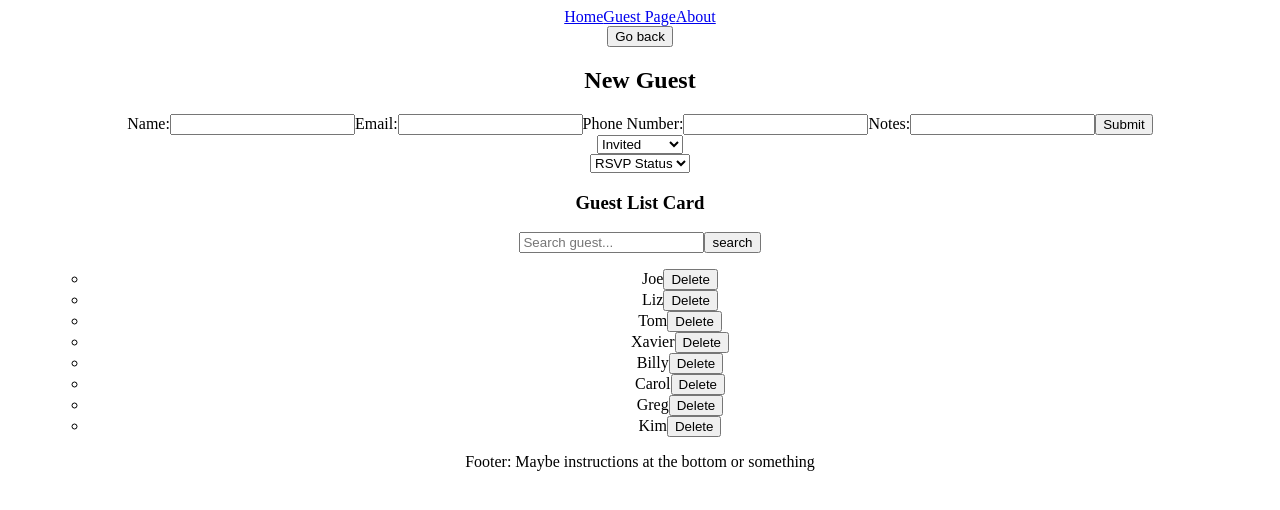
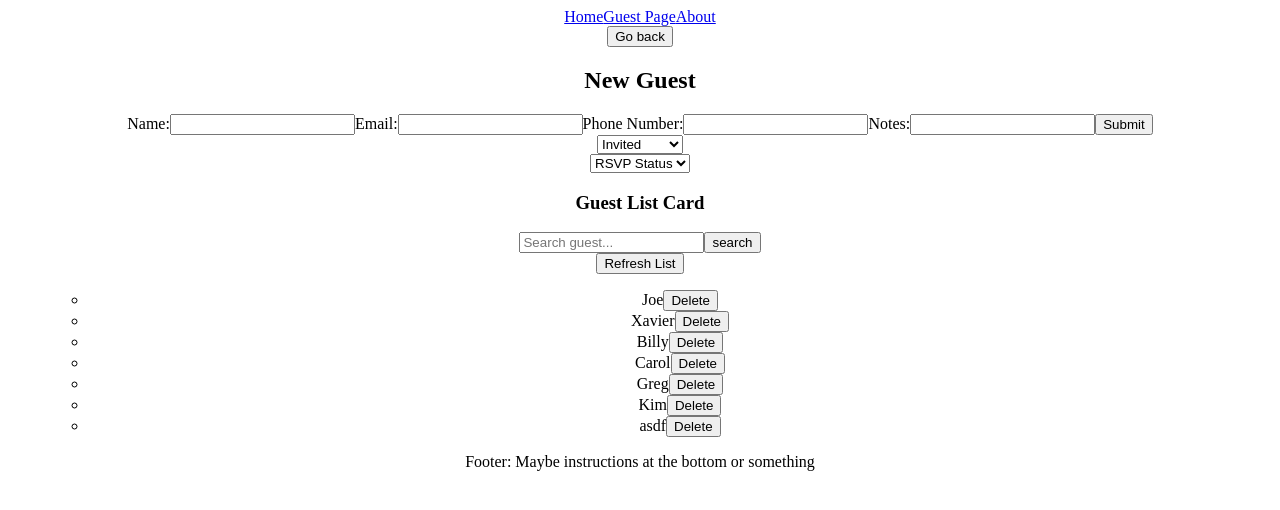
Before and after one commit to jsltran3/phase-2-project-wedding-seating, a React (Create React App) app in the folder my-app/: page /GuestPage in a window 1280 px wide. Shown: the top 510 px of the page. Built offline with nearby package versions, Linux system fonts and the light colour scheme; data requests are answered from the project's data file.

Commit message:
add refresh page button

```diff
--- a/my-app/db.json
+++ b/my-app/db.json
@@ -7,22 +7,6 @@
       "phone": "349258420958",
       "notes": "whocares",
       "id": 2
-    },
-    {
-      "name": "Liz",
-      "attendance": "Declined",
-      "email": "email@gmail.com",
-      "phone": "2409353209",
-      "notes": "whatever",
-      "id": 3
-    },
-    {
-      "name": "Tom",
-      "attendance": "Attending",
-      "email": "thomas@gmail.com",
-      "phone": "34038",
-      "notes": "whatever",
-      "id": 4
     },
     {
       "name": "Xavier",
@@ -63,6 +47,14 @@
       "phone": "234083089",
       "notes": "whatever",
       "id": 9
+    },
+    {
+      "name": "asdf",
+      "attendance": "Invited",
+      "email": "",
+      "phone": "",
+      "notes": "",
+      "id": 10
     }
   ]
 }
--- a/my-app/src/JS/GuestPage.js
+++ b/my-app/src/JS/GuestPage.js
@@ -7,8 +7,6 @@ import Search from "./Search";
 function GuestPage() {
 	const [guestList, setGuestList] = useState([]);
 	const [selectAttendance, setSelectAttendance] = useState("All");
-	//passed down serach
-	// const [inputText, setInputText] = useState("");
 
 	//passed down search
 	useEffect(() => {
@@ -20,24 +18,23 @@ function GuestPage() {
 			});
 	}, []);
 
+	const recallList = () => useEffect(() => {
+		fetch("http://localhost:4000/weddingGuests")
+			.then((resp) => resp.json())
+			.then((guests) => {
+				setGuestList(guests)
+				// setInputText(guestList)
+			});
+	}, []);
 
-	//passed down search
-	// function handleSubmitSearch(event) {
-	// 	event.preventDefault();
-
-	// 	setGuestList(guestList.filter(guest => guest.name.toLowerCase().includes(inputText.toLowerCase())))
-
-	// }
-
-	useEffect(() => console.log(guestsToDisplay.map(guest => guest.name)))
-
-	//passed down search
-	// function handleChangeSearch(event) {
-	// 	setInputText(event.target.value)
-	// }
+	// useEffect(() => console.log(guestsToDisplay.map(guest => guest.name)))
 
 	function handleAttendanceChange(rsvpStatus) {
 		setSelectAttendance(rsvpStatus)
+	}
+
+	function handleAddGuest(newguest) {
+		setGuestList([...guestList, newguest]);
 	}
 
 	function handleDeleteGuest(id) {
@@ -45,8 +42,10 @@ function GuestPage() {
 		setGuestList(updatedGuests)
   }
 
-	function handleAddGuest(newguest) {
-		setGuestList([...guestList, newguest]);
+	function handleRefreshSubmit(event) {
+		event.preventDefault(event);
+		window.location.reload(false);
+
 	}
 
 	const guestsToDisplay = guestList.filter((guest => {
@@ -54,6 +53,19 @@ function GuestPage() {
 
 		return guest.attendance === selectAttendance;
 	}));
+
+	const filteredDisplayedGuest = guestsToDisplay.map((guest) => (
+		<Guests
+			guest={guestList}
+			name={guest.name}
+			key={guest.id}
+			id={guest.id}
+			onDeleteGuests={handleDeleteGuest}
+		/>
+	))
+
+
+
 
 	return (
 		<div>
@@ -65,42 +77,28 @@ function GuestPage() {
 				selectAttendance={selectAttendance}
 				onAttendanceChange={handleAttendanceChange}
 			/>
-			{/* <form onSubmit={ handleSubmitSearch }>
-				<input
-					type="text"
-					name="inputText"
-					id="inputText"
-					value={ inputText }
-					placeholder="Search guest..."
-					onChange={ handleChangeSearch }
-				/>
-				<input
-					type="submit"
-					value="search"
-				/>
-		</form> */}
 			<h3>Guest List Card</h3>
 			<Search
 				guestList={guestList}
 				setGuestList={setGuestList}
+				guestsToDisplay={guestsToDisplay}
 			/>
+			<form onSubmit={handleRefreshSubmit}>
+				<button  onClick={handleRefreshSubmit} type="button">Refresh List</button>
+			</form>
+
 			<ul>
-				{guestsToDisplay.map((guest) => (
+				{/* {guestsToDisplay.map((guest) => (
 					<Guests
 						guest={guestList}
 						name={guest.name}
 						key={guest.id}
 						id={guest.id}
 						onDeleteGuests={handleDeleteGuest}
-
 					/>
-				))
-				}
-
+				))} */}
+				{ filteredDisplayedGuest }
 			</ul>
-
-
-
 
 			<footer>Footer: Maybe instructions at the bottom or something</footer>
 		</div>
--- a/my-app/src/JS/Search.js
+++ b/my-app/src/JS/Search.js
@@ -1,27 +1,39 @@
 import React, { useState, useEffect } from "react";
 
-function Search({ guestList, setGuestList }) {
+function Search({ guestList, setGuestList, guestsToDisplay }) {
 	const [inputText, setInputText] = useState("")
-
-	//may not do anything
-	useEffect(() => {
-		fetch("http://localhost:4000/weddingGuests")
-			.then((resp) => resp.json())
-			.then((guests) => {
-				setInputText(guestList)
-				setGuestList(guests)
-			});
-	}, []);
 
 	function handleSubmitSearch(event) {
 		event.preventDefault();
 
+		// let filteredGuests = () => setGuestList(guestList.filter(guest => guest.name.toLowerCase().includes(inputText.toLowerCase())))
+		// if (inputText ==="" && inputText != guest.name) {
+		// 	return guestList
+		// } else {
+		// 	filteredGuests
+		// }
 		setGuestList(guestList.filter(guest => guest.name.toLowerCase().includes(inputText.toLowerCase())))
+		setInputText("")
+	// const	filteredGuestInput = guest => guest.name.toLowerCase().includes(inputText.toLowerCase())
+
+	// setGuestList(filteredGuestInput(inputText))
+
+		// setGuestList(guestList.filter((guest) => {
+		// 	if (inputText == guest.name) return true;
+
+		// 	} else (inputText !=== undefined || inputText !== guest.name) {
+		// 		return filteredGuestInput
+		// 	}
+		// 	}))
 
 	}
 
-	function handleChangeSearch(event) {
-		setInputText(event.target.value)
+
+
+	function handleInputSearch(event) {
+		let lowerCaseInput = event.target.value.toLowerCase();
+		setInputText(lowerCaseInput)
+
 	}
 
 	return (
@@ -32,14 +44,14 @@ function Search({ guestList, setGuestList }) {
 			id="inputText"
 			value={ inputText }
 			placeholder="Search guest..."
-			onChange={ handleChangeSearch }
+			onChange={ handleInputSearch }
 		/>
 		<input
 			type="submit"
 			value="search"
 		/>
-</form>
-		)
+		</form>
+	)
 }
 
 export default Search
```
Also changed, not shown: my-app/src/JS/Guests.js (+1 -6 lines).
